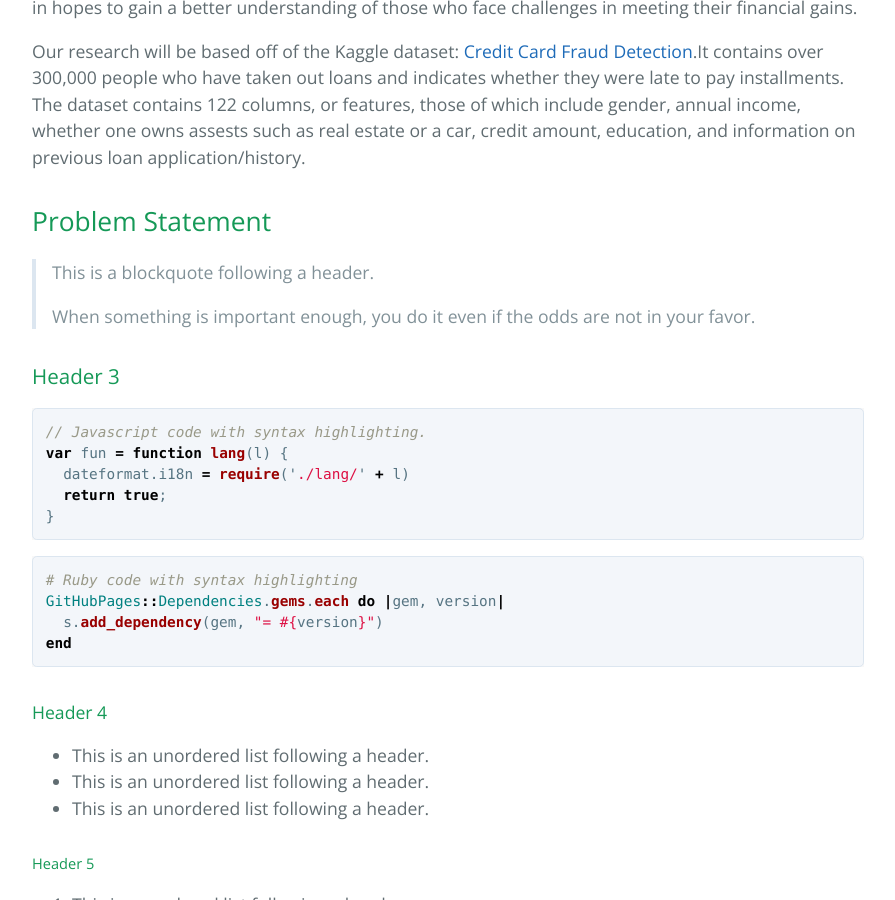
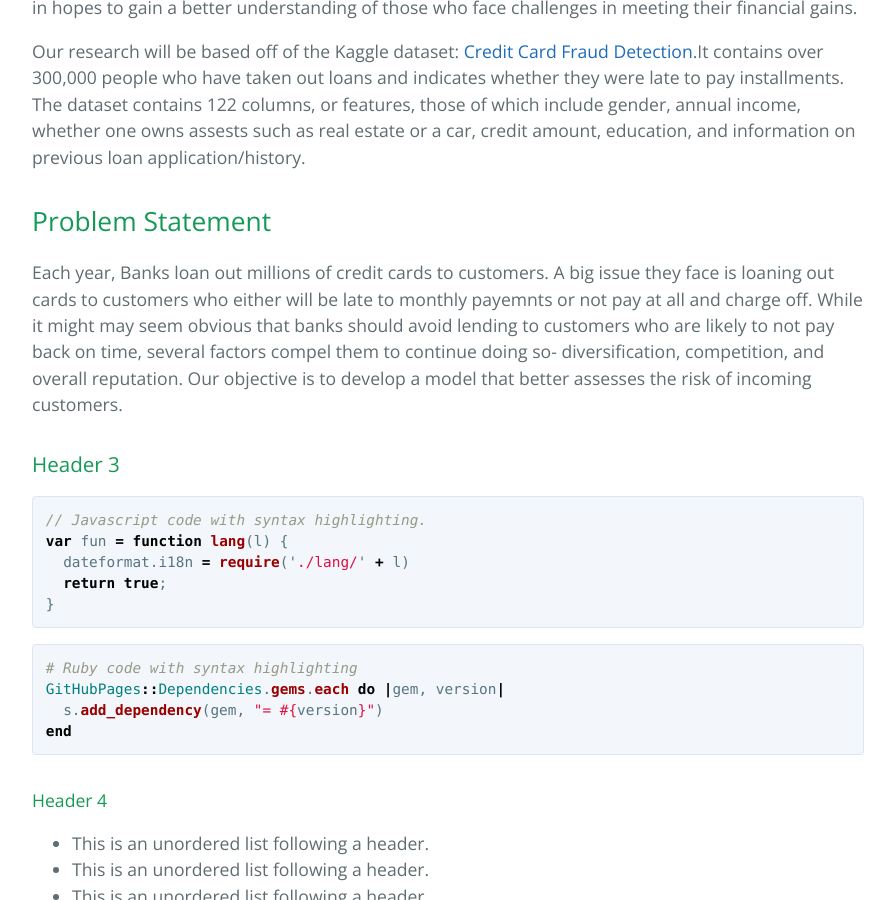
Before and after one commit to ryan-zaatari/CreditCardRisk, a Jekyll site: the page built from index.md, in a window 1280 px wide and 900 px high, scrolled down 557 px. Shown: the whole window, without its empty margins (192-1087 px from the left). Built offline with Jekyll 4.4.1, drawn with Linux system fonts in a browser that asks for light colours.

Commit message:
Problem Statement

```diff
--- a/index.md
+++ b/index.md
@@ -12,9 +12,7 @@ Our research will be based off of the Kaggle dataset: [Credit Card Fraud Detecti
 
 ## Problem Statement
 
-> This is a blockquote following a header.
->
-> When something is important enough, you do it even if the odds are not in your favor.
+Each year, Banks loan out millions of credit cards to customers. A big issue they face is loaning out cards to customers who either will be late to monthly payemnts or not pay at all and charge off. While it might may seem obvious that banks should avoid lending to customers who are likely to not pay back on time, several factors compel them to continue doing so- diversification, competition, and overall reputation. Our objective is to develop a model that better assesses the risk of incoming customers.
 
 ### Header 3
 
```
